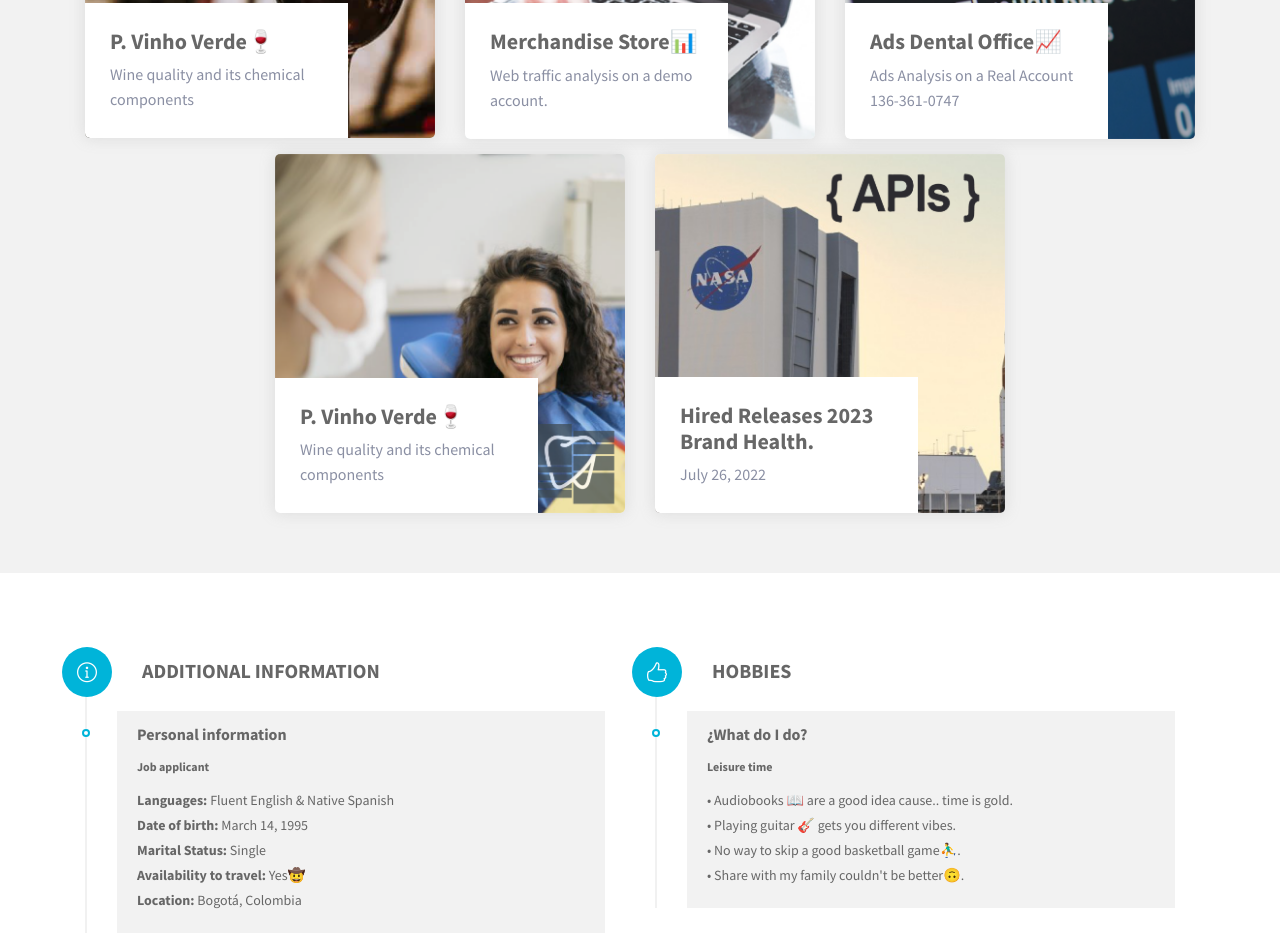
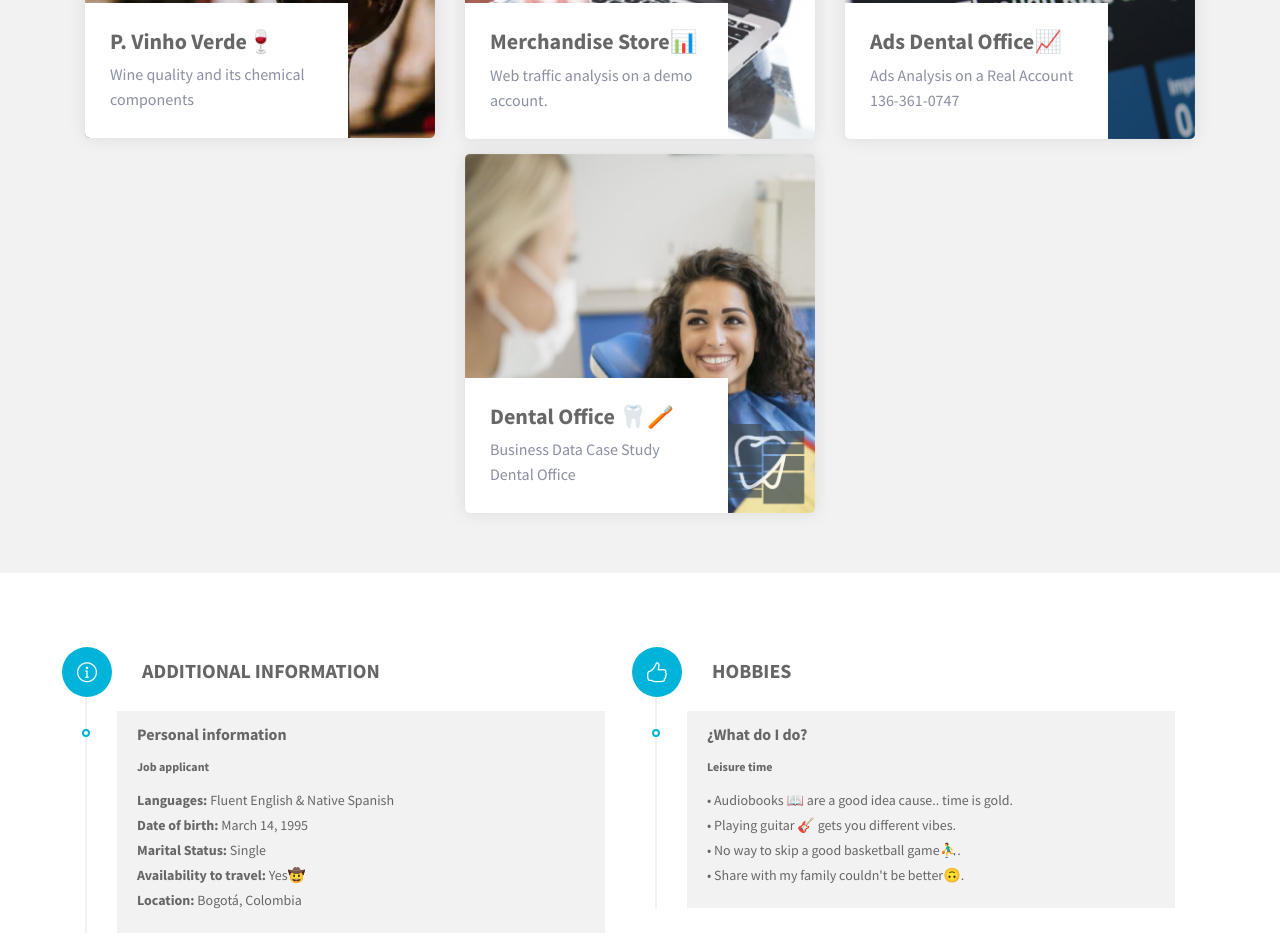
Before and after one commit to danielnmuner/resume, a plain HTML site: page index.html in a window 1280 px wide. Shown: the part 4143-5079 px from the top of the page. Drawn offline with Linux system fonts and the light colour scheme; files that its build step writes are made by us from their sources; files whose address does not match are found by name.

Commit message:
dental office project

```diff
--- a/index.html
+++ b/index.html
@@ -404,19 +404,8 @@
                     <img src="assets/img/gallery/consultorio.png" alt="Blog">
                 </div>
                 <div class="blog-content">
-                    <h6 class="blog-title"><a href="#">P. Vinho Verde🍷</a></h6>
-                    <span>Wine quality and its chemical components</span>
-                </div>
-            </div> <!-- single blog -->
-        </div>
-        <div class="col-lg-4 col-md-8 col-sm-9">
-            <div class="single-blog mt-30">
-                <div class="blog-image">
-                    <img src="assets/img/gallery/nasa.png" alt="Blog">
-                </div>
-                <div class="blog-content">
-                    <h6 class="blog-title"><a href="#">Hired Releases 2023 Brand Health.</a></h6>
-                    <span>July 26, 2022</span>
+                    <h6 class="blog-title"><a href="#">Dental Office 🦷🪥</a></h6>
+                    <span>Business Data Case Study Dental Office</span>
                 </div>
             </div> <!-- single blog -->
         </div>
```
